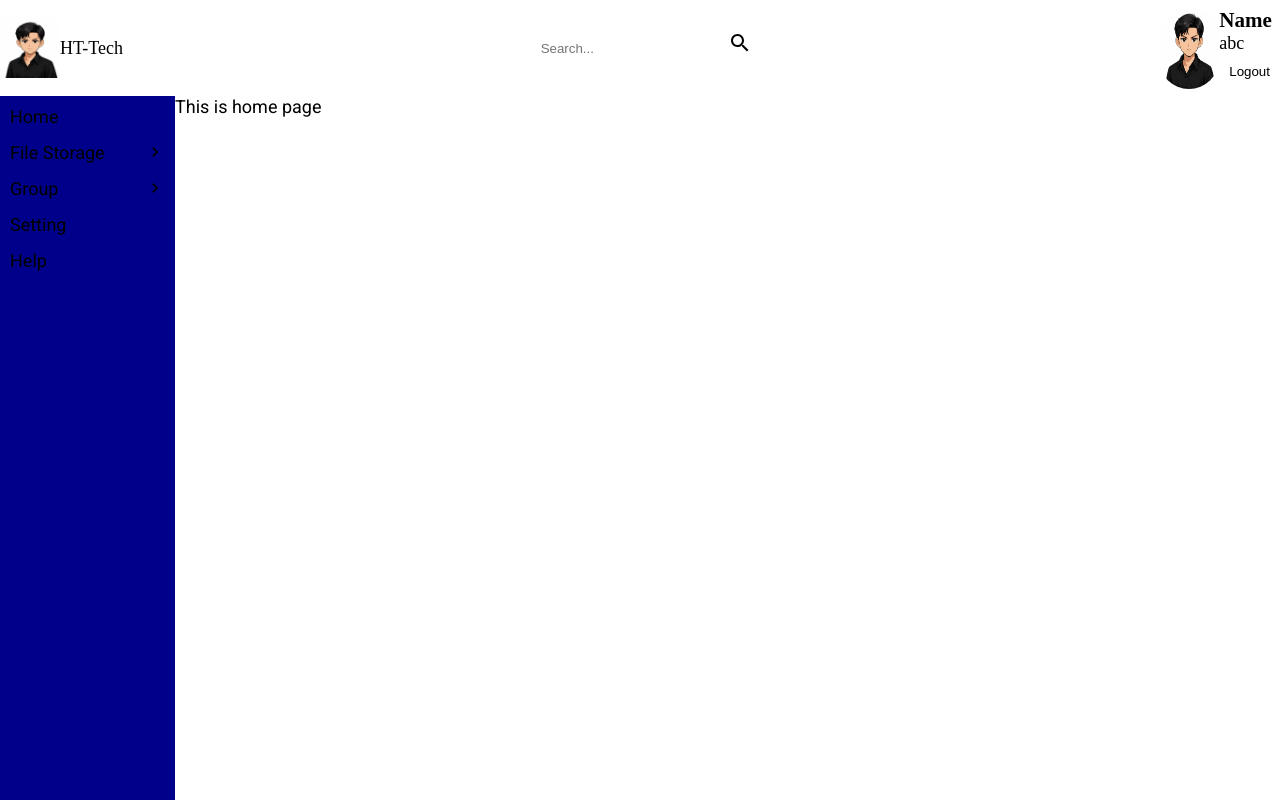
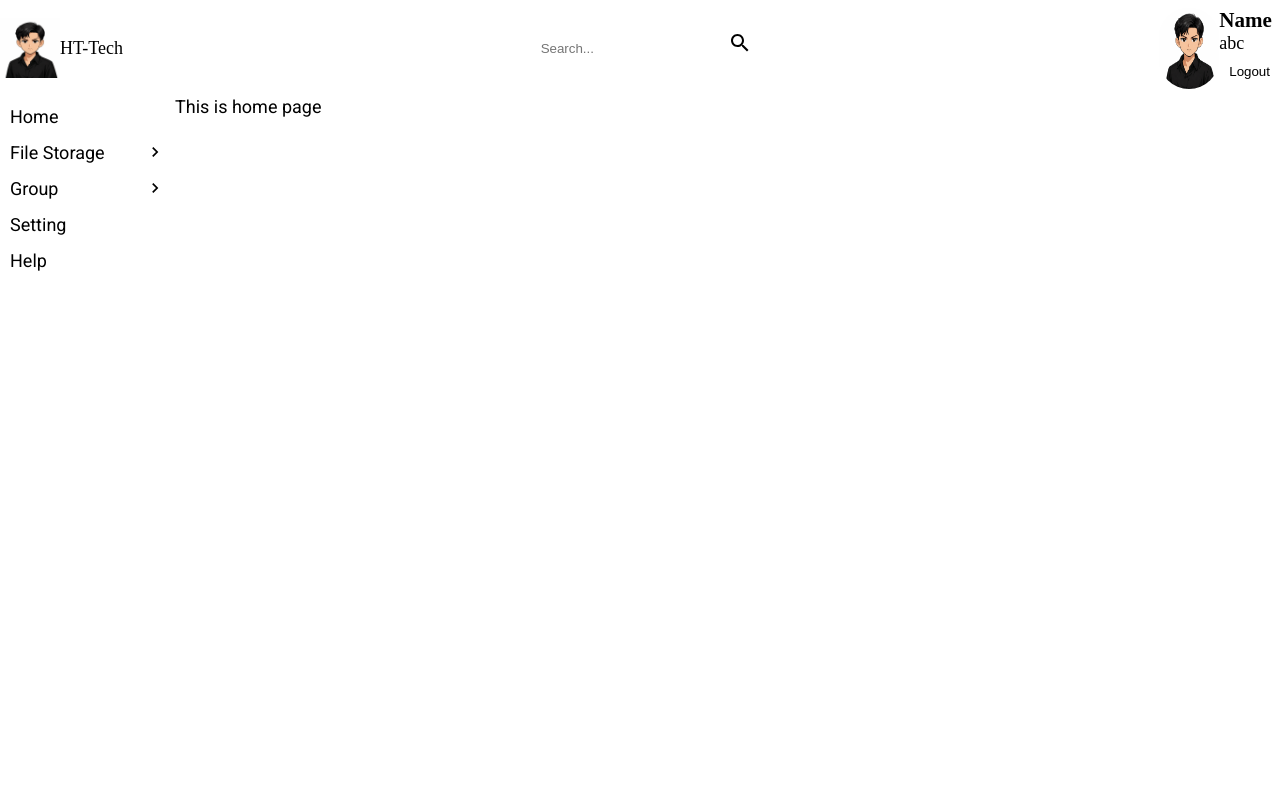
Before and after one commit to TuansHuynh/kl2st, a React (Vite) app: page / in a window 1280 px wide. Built offline with nearby package versions, Linux system fonts and the light colour scheme; a web font is replaced by a local one.

Commit message:
update backgroung menu

```diff
--- a/src/styles/components/Menu.scss
+++ b/src/styles/components/Menu.scss
@@ -8,7 +8,7 @@
         display: flex;
         flex-direction: column;
         padding: 5px;
-        background-color: darkblue;
+        // background-color: darkblue;
         gap: 5px;
         width: 175px;
         height: 88dvh;
```
